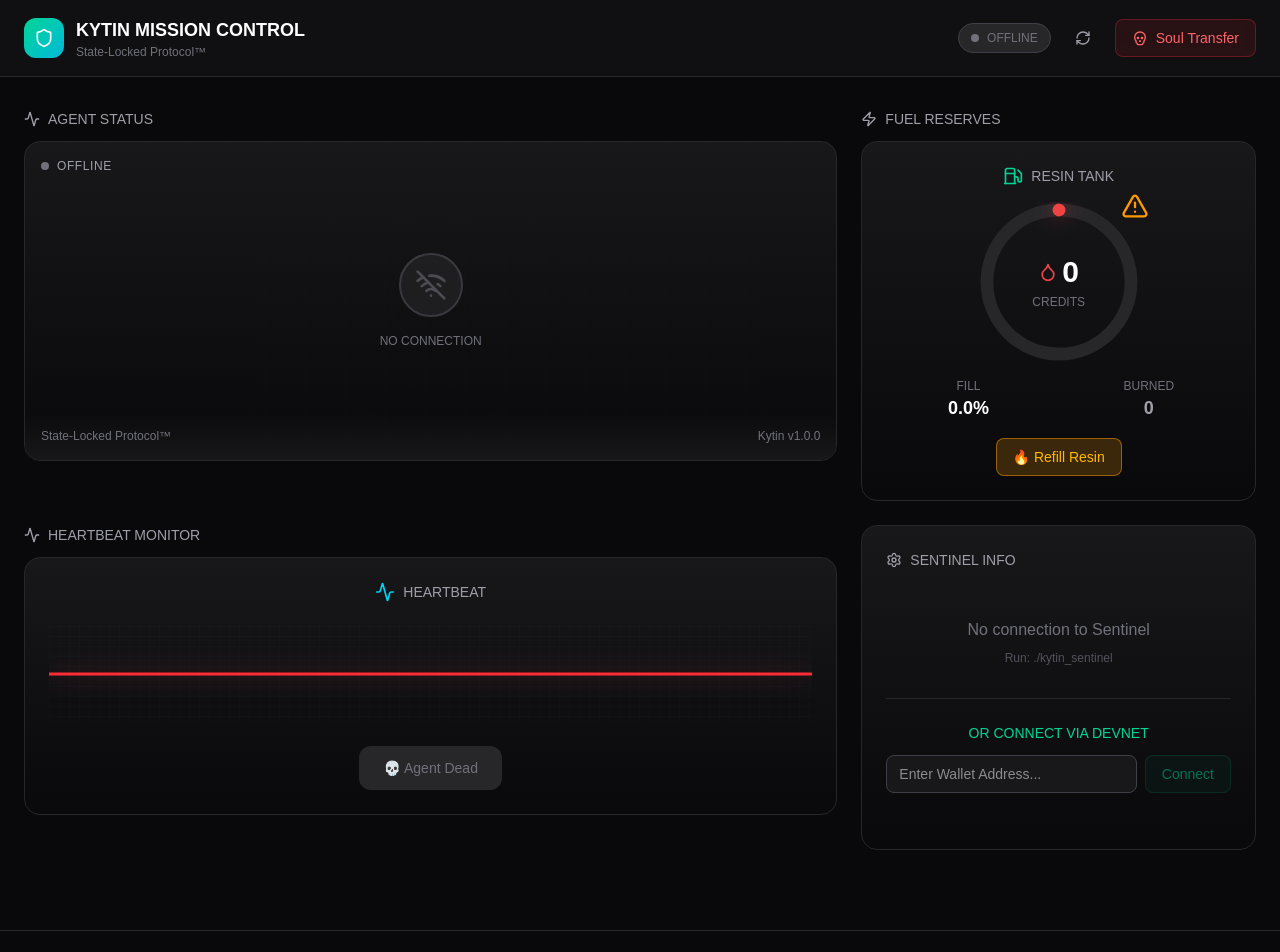
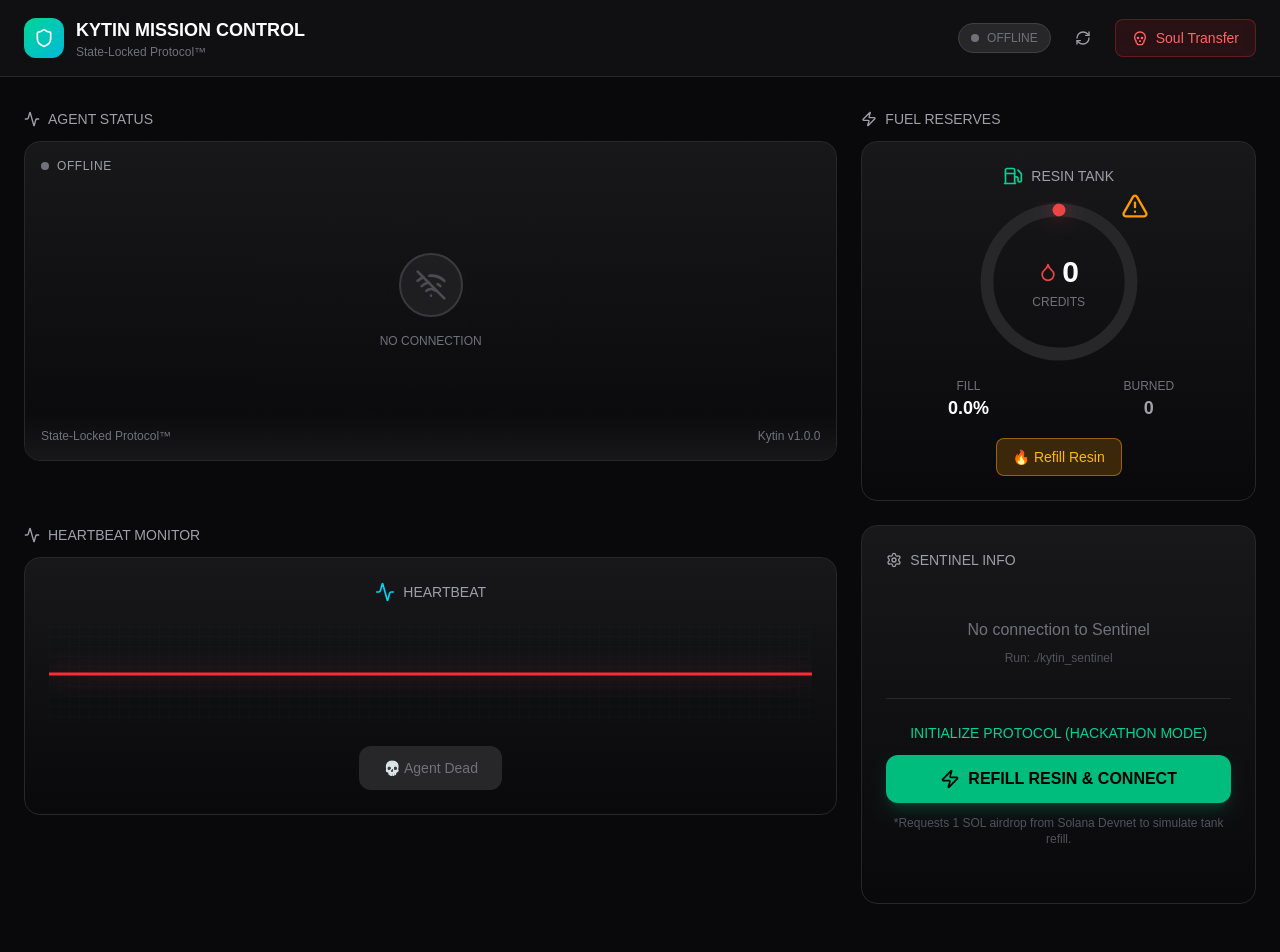
Before and after one commit to johnGreetme/kytin-protocol, a Next.js app in the folder dashboard/: page / in a window 1280 px wide. Shown: the top 952 px of the page. Built offline with nearby package versions, Linux system fonts and the light colour scheme; no server answers; what @solana/web3.js would draw is missing.

Commit message:
feat(dashboard): implement Refill Resin button with Devnet airdrop

```diff
--- a/dashboard/src/app/page.tsx
+++ b/dashboard/src/app/page.tsx
@@ -290,25 +290,92 @@
                 <div className="text-center py-8">
                   <p className="text-zinc-500">No connection to Sentinel</p>
                   <p className="text-xs text-zinc-600 mt-2">Run: ./kytin_sentinel</p>
+                                    <div className="mt-8 pt-6 border-t border-zinc-800">
+                    <p className="text-sm font-medium text-emerald-400 mb-3 uppercase">Initialize Protocol (Hackathon Mode)</p>
+                    <div className="max-w-sm mx-auto">
+                        <button
+                        onClick={async () => {
+                            try {
+                                setIsLoading(true);
 
-                  <div className="mt-8 pt-6 border-t border-zinc-800">
-                    <p className="text-sm font-medium text-emerald-400 mb-3">OR CONNECT VIA DEVNET</p>
-                    <div className="flex gap-2 max-w-sm mx-auto">
-                        <input
-                        type="text"
-                        placeholder="Enter Wallet Address..."
-                        className="flex-1 bg-zinc-900 border border-zinc-700 rounded-lg px-3 py-2 text-sm focus:border-emerald-500 outline-none transition-colors"
-                        value={inputAddress}
-                        onChange={(e) => setInputAddress(e.target.value)}
-                        onKeyDown={(e) => e.key === 'Enter' && handleConnect()}
-                        />
-                        <button
-                        onClick={handleConnect}
-                        disabled={!inputAddress}
-                        className="bg-emerald-500/10 text-emerald-400 border border-emerald-500/30 px-4 py-2 rounded-lg text-sm hover:bg-emerald-500/20 disabled:opacity-50 disabled:cursor-not-allowed transition-all"
+                                // 1. Generate Mock PubKey
+                                const mockKey = Array.from({length: 44}, () =>
+                                    "123456789ABCDEFGHJKLMNPQRSTUVWXYZabcdefghijkmnopqrstuvwxyz"[Math.floor(Math.random() * 58)]
+                                ).join('');
+
+                                // 2. Request Airdrop
+                                const response = await fetch('https://api.devnet.solana.com', {
+                                    method: 'POST',
+                                    headers: { 'Content-Type': 'application/json' },
+                                    body: JSON.stringify({
+                                        jsonrpc: "2.0",
+                                        id: 1,
+                                        method: "requestAirdrop",
+                                        params: [
+                                            mockKey,
+                                            1000000000 // 1 SOL
+                                        ]
+                                    })
+                                });
+
+                                const data = await response.json();
+
+                                if (data.result) {
+                                    // SUCCESS
+                                    setIsDevnetMode(true);
+                                    setAgentState('online');
+                                    setWalletAddress(mockKey);
+
+                                    setStatus({
+                                        version: 'v1.2.0-rc1 (DEVNET)',
+                                        state: 'online',
+                                        tpm: {
+                                            hardware_id: mockKey,
+                                            mock_mode: true,
+                                            policy_hash: 'SIMULATED_POLICY_HASH'
+                                        },
+                                        resin: {
+                                            balance: 22000,
+                                            lifetime_burned: 0,
+                                            capacity: 100000
+                                        },
+                                        policy: {
+                                            daily_limit_sol: 1.0,
+                                            daily_spent_sol: 0.0,
+                                        }
+                                    });
+
+                                    setDeadInfo(null);
+
+                                    alert(`SYSTEM ONLINE.\n\nHardware ID: ${mockKey}\nTx Signature: ${data.result}`);
+                                } else {
+                                    throw new Error('Airdrop failed');
+                                }
+                            } catch (e) {
+                                alert("Devnet Rate Limit or Network Error. Try again.");
+                                setIsLoading(false);
+                            } finally {
+                                setIsLoading(false);
+                            }
+                        }}
+                        disabled={isLoading}
+                        className="w-full bg-emerald-500 hover:bg-emerald-400 text-black font-bold py-3 px-4 rounded-xl flex items-center justify-center gap-2 transition-all shadow-lg shadow-emerald-500/20"
                         >
-                        Connect
+                        {isLoading ? (
+                            <>
+                                <RefreshCw className="w-5 h-5 animate-spin" />
+                                INITIALIZING...
+                            </>
+                        ) : (
+                            <>
+                                <Zap className="w-5 h-5" />
+                                REFILL RESIN & CONNECT
+                            </>
+                        )}
                         </button>
+                        <p className="text-xs text-zinc-600 mt-3">
+                            *Requests 1 SOL airdrop from Solana Devnet to simulate tank refill.
+                        </p>
                     </div>
                   </div>
                 </div>
```
Also changed, not shown: 1 other file (tests, documents, lock files or other folders).
